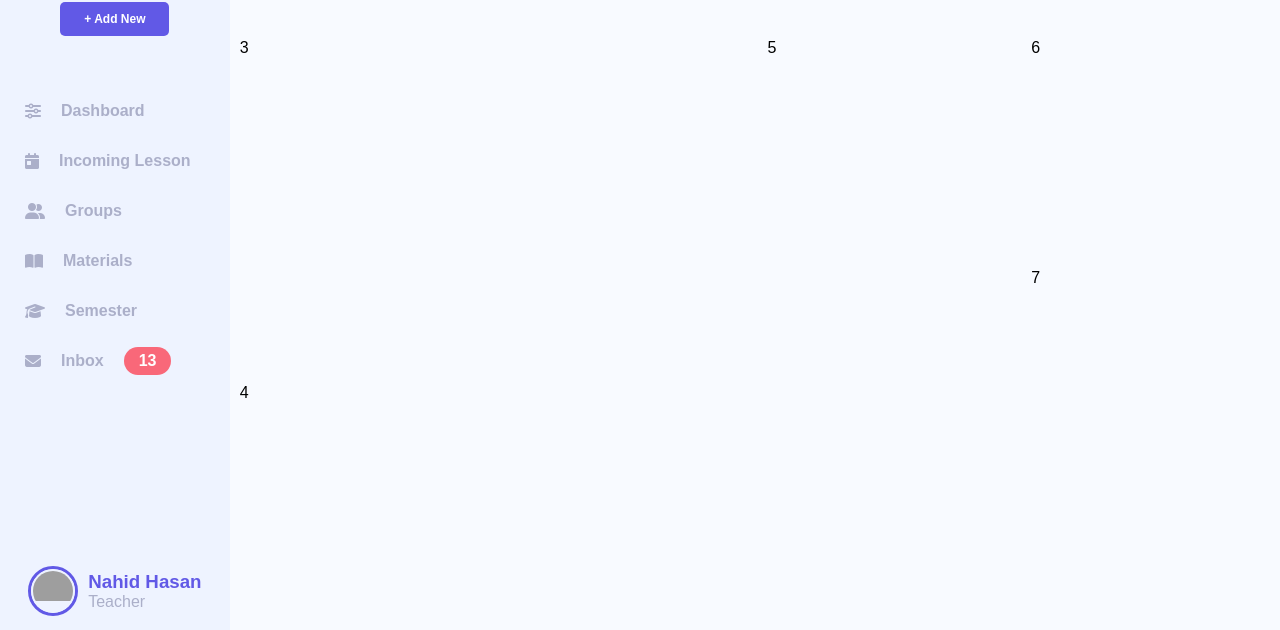
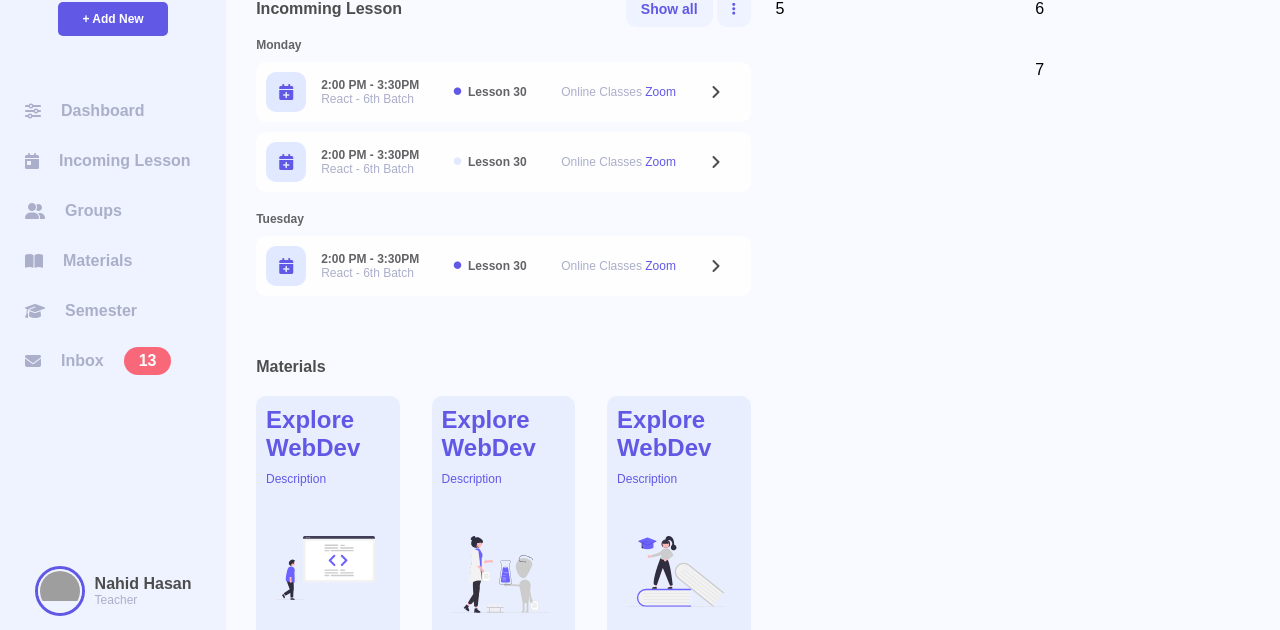
Before and after one commit to Nahid-theTechNerd/wetechdevs-classroom, a plain HTML site: page pages/dashboard.html in a window 1280 px wide. Shown: the part 86-716 px from the top of the page. Drawn offline with Linux system fonts and the light colour scheme; grey boxes are pictures that could not be loaded.

Commit message:
Dashboard half done

```diff
--- a/assets/styles/style.css
+++ b/assets/styles/style.css
@@ -8,6 +8,8 @@ body {
   width: 100%;
   background-color: #f8faff;
   display: flex;
+  gap: 20px;
+  overflow: hidden;
 }
 
 /* Global Tag Style */
@@ -18,7 +20,12 @@ h2 {
   font-size: 24px;
 }
 h3 {
-  color: #6159e6;
+  font-size: 16px;
+  color: #4d4d4d;
+}
+h4 {
+  font-size: 12px;
+  color: #636366;
 }
 a {
   text-decoration: none;
@@ -31,6 +38,7 @@ img {
 }
 p {
   color: #abafc9;
+  font-size: 12px;
 }
 /* Common Style */
 .primary__txt {
@@ -182,13 +190,92 @@ p {
   align-items: center;
   border-radius: 10px;
 }
+.incomming_lesson_header {
+  width: 100%;
+  padding-bottom: 10px;
+  display: flex;
+  justify-content: space-between;
+}
+.button__link {
+  background-color: #eef3ff;
+  color: #6159e6;
+  padding: 10px 15px;
+  font-size: 14px;
+  font-weight: 700;
+  border-radius: 10px;
+}
+.lesson__details {
+  display: flex;
+  gap: 15px;
+  align-items: center;
+}
+.icon {
+  background-color: #e0e9ff;
+  height: 40px;
+  width: 40px;
+  border-radius: 10px;
+  color: #6159e6;
+  display: flex;
+  justify-content: center;
+  align-items: center;
+}
+.lesson i {
+  color: #e0e9ff;
+}
+.upcoming i {
+  color: #6159e6;
+}
+.incomming__lesson {
+  margin: 10px 0px;
+  background-color: #fefeff;
+  padding: 10px;
+  display: flex;
+  justify-content: space-between;
+  align-items: center;
+  border-radius: 10px;
+  transition: ease-in-out 0.4s;
+}
+.incomming__lesson > i {
+  padding-right: 20px;
+  color: #4d4d4d;
+}
+.incomming__lesson:hover {
+  box-shadow: 2px 2px 10px 3px #e0e9ff;
+}
+.day {
+  padding-top: 10px;
+}
+.card__container {
+  margin-top: 20px;
+  display: flex;
+  justify-content: space-between;
+}
+.card {
+  width: 25%;
+  padding: 2%;
+  border-radius: 10px;
+  color: #6159e6;
+  background-color: #e9eeff;
+}
+.card img {
+  padding: 50px 10px;
+  width: 80%;
+}
+.card p {
+  color: #6159e6;
+  padding-top: 10px;
+}
+.card:hover{
+  background-color: #6159e6;
+  color: white;
+}
 /* Layout for PC View*/
 .body__part__container {
   width: 100%;
   height: 100vh;
+  overflow-y: scroll;
   display: grid;
   grid-template-columns: repeat(4, 1fr);
-  grid-template-rows: repeat(7, 1fr);
   grid-gap: 5px;
 }
 .body__part {
--- a/pages/dashboard.html
+++ b/pages/dashboard.html
@@ -91,8 +91,72 @@
           <i class="fa-solid fa-bell"></i>
         </div>
       </div>
-      <div class="body__part body__incoming__lesson">3</div>
-      <div class="body__part body__materials">4</div>
+      <div class="body__part body__incoming__lesson">
+        <div class="incomming_lesson_header">
+          <h3 class="class_title">Incomming Lesson</h3>
+          <div class="incomming_lesson_buttons">
+            <a class="button__link" href="#">Show all</a>
+            <a class="button__link" href="#"><i class="fa-solid fa-ellipsis-vertical"></i></a>
+          </div>
+        </div>
+        <h4 class="day">Monday</h4>
+        <div class="incomming__lesson">
+          <div class="lesson__details">
+            <div class="icon"><i class="fa-solid fa-calendar-plus"></i></div>
+            <div class="schedule">
+              <h4 class="time">2:00 PM - 3:30PM</h4>
+              <p class="course">React - 6th Batch</p>
+            </div>
+          </div>
+          <h4 class="lesson upcoming"><i class="fa-solid fa-circle fa-2xs"></i>&nbsp Lesson 30</h4>
+          <p class="media">Online Classes <span class="primary__txt">Zoom</span></p>
+          <i class="fa-solid fa-angle-right"></i>
+        </div>
+        <div class="incomming__lesson">
+          <div class="lesson__details">
+            <div class="icon"><i class="fa-solid fa-calendar-plus"></i></div>
+            <div class="schedule">
+              <h4 class="time">2:00 PM - 3:30PM</h4>
+              <p class="course">React - 6th Batch</p>
+            </div>
+          </div>
+          <h4 class="lesson"><i class="fa-solid fa-circle fa-2xs"></i>&nbsp Lesson 30</h4>
+          <p class="media">Online Classes <span class="primary__txt">Zoom</span></p>
+          <i class="fa-solid fa-angle-right"></i>
+        </div>
+        <h4 class="day">Tuesday</h4>
+        <div class="incomming__lesson">
+          <div class="lesson__details">
+            <div class="icon"><i class="fa-solid fa-calendar-plus"></i></div>
+            <div class="schedule">
+              <h4 class="time">2:00 PM - 3:30PM</h4>
+              <p class="course">React - 6th Batch</p>
+            </div>
+          </div>
+          <h4 class="lesson upcoming"><i class="fa-solid fa-circle fa-2xs"></i>&nbsp Lesson 30</h4>
+          <p class="media">Online Classes <span class="primary__txt">Zoom</span></p>
+          <i class="fa-solid fa-angle-right"></i>
+        </div>
+      </div>
+      <div class="body__part body__materials">
+        <h3>Materials</h3>
+        <div class="card__container">
+          <div class="card">
+            <h2 class="card__title">Explore WebDev</h2>
+            <p>Description</p>
+            <img src="../assets/images/card-1.svg" alt="">
+          </div>
+          <div class="card">
+            <h2 class="card__title">Explore WebDev</h2>
+            <p>Description</p>
+            <img src="../assets/images/card-2.svg" alt="">
+          </div>
+          <div class="card">
+            <h2 class="card__title">Explore WebDev</h2>
+            <p>Description</p>
+            <img src="../assets/images/card-3.svg" alt=""></div>
+        </div>
+      </div>
       <div class="body__part body_groups">5</div>
       <div class="body__part body__semester__progress">6</div>
       <div class="body__part body__inbox">7</div>
```
Also changed, not shown: assets/images/card-1.svg (added), assets/images/card-2.svg (added), assets/images/card-3.svg (added).
